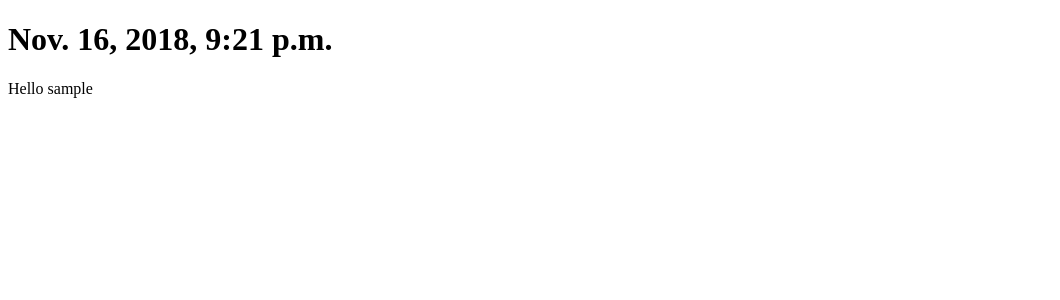
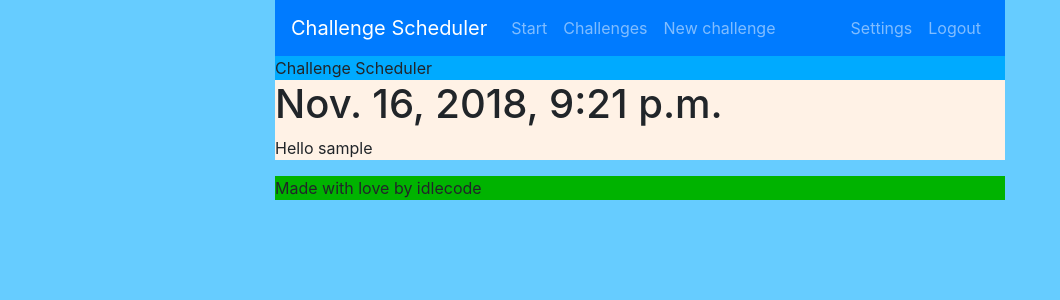
Before and after one commit to idle-code/ChallengeScheduler, a Django app: page / in a window 1280 px wide. Shown: the top 300 px of the page, without its empty margins (0-1060 px from the left). Run offline with Django 3.2, Linux system fonts and the light colour scheme; the visitor is signed in with stand-in values (Sample User, id 1); some libraries are stand-ins or nearby versions.

Commit message:
Add menu bar stub

```diff
--- a/challenge_scheduler/challenge_scheduler/settings.py
+++ b/challenge_scheduler/challenge_scheduler/settings.py
@@ -112,6 +112,7 @@ USE_TZ = True
 # Static files (CSS, JavaScript, Images)
 # https://docs.djangoproject.com/en/2.1/howto/static-files/
 
+STATIC_ROOT = os.path.join(BASE_DIR, "static")
 STATIC_URL = "/static/"
 
 STATICFILES_DIRS = [os.path.join(BASE_DIR, "website", "static")]
--- /dev/null
+++ b/challenge_scheduler/website/static/website/styles/base.css
@@ -0,0 +1,15 @@
+body {
+    background-color: #66ccff;
+}
+
+#header_block {
+    background-color: #00aaff;
+}
+
+#main_block {
+    background-color: #fff2e6;
+}
+
+#footer_block {
+    background-color: #00B300;
+}
--- /dev/null
+++ b/challenge_scheduler/website/templates/website/base.html
@@ -0,0 +1,95 @@
+{% load static %}
+<!doctype html>
+<html lang="en">
+  <head>
+    <!-- Required meta tags -->
+    <meta charset="utf-8">
+    <meta name="viewport" content="width=device-width, initial-scale=1, shrink-to-fit=no">
+
+    <!-- Bootstrap CSS -->
+    <link rel="stylesheet" href="https://stackpath.bootstrapcdn.com/bootstrap/4.1.3/css/bootstrap.min.css" integrity="sha384-MCw98/SFnGE8fJT3GXwEOngsV7Zt27NXFoaoApmYm81iuXoPkFOJwJ8ERdknLPMO" crossorigin="anonymous">
+    <link rel="stylesheet" href="{% static "website/styles/base.css" %}">
+
+    <title>Hello, world!</title>
+  </head>
+  <body>
+    <div class="container">
+        <header>
+            <div class="row">
+                <div class="col-md-8 offset-sm-2 header">
+                    <div id="header_block">
+                        {% block header %}
+                        <nav class="navbar navbar-dark bg-primary navbar-expand-md">
+                            <a class="navbar-brand" href="#">Challenge Scheduler</a>
+                            <button class="navbar-toggler" type="button" data-toggle="collapse" data-target="#main_menu" aria-controls="main_menu" aria-expanded="false" aria-label="Main menu">
+                                <span class="navbar-toggler-icon"></span>
+                            </button>
+                            <div class="collapse navbar-collapse" id="main_menu">
+                                <ul class="navbar-nav w-100">
+                                    <li class="nav-item">
+                                        <a class="nav-link" href="{% url 'home' %}">Start</a>
+                                    </li>
+
+                                    {% if user.is_authenticated %}
+                                    <li class="nav-item">
+                                        <a class="nav-link" href="{% url 'challenge-list' %}">Challenges</a>
+                                    </li>
+                                    <li class="nav-item">
+                                        <a class="nav-link" href="{% url 'challenge-new' %}">New challenge</a>
+                                    </li>
+                                    {% endif %}
+                                </ul>
+                                <ul class="navbar-nav">
+                                {% if user.is_authenticated %}
+                                    <li class="nav-item">
+                                        <a class="nav-link" href="{% url 'account-settings' %}">Settings</a>
+                                    </li>
+                                    <li class="nav-item">
+                                        <a class="nav-link" href="{% url 'account-logout' %}">Logout</a>
+                                    </li>
+                                {% else %}
+                                    <li class="nav-item">
+                                        <a class="nav-link" href="{% url 'account-register' %}">Register</a>
+                                    </li>
+                                    <li class="nav-item">
+                                        <a class="nav-link" href="{% url 'account-login' %}">Login</a>
+                                    </li>
+                                {% endif %}
+                                </ul>
+                            </div>
+                        </nav>
+                        Challenge Scheduler
+                        {% endblock header %}
+                    </div>
+                </div>
+            </div>
+        </header>
+        <main>
+            <div class="row">
+                <div class="col-md-8 offset-sm-2">
+                    <div id="main_block">
+                        {% block main %}
+                        {% endblock main %}
+                    </div>
+                </div>
+            </div>
+        </main>
+        <footer>
+            <div class="row">
+                <div class="col-md-8 offset-sm-2">
+                    <div id="footer_block">
+                        {% block footer %}
+                        Made with love by idlecode
+                        {% endblock footer %}
+                    </div>
+                </div>
+            </div>
+        </footer>
+    </div>
+    <!-- Optional JavaScript -->
+    <!-- jQuery first, then Popper.js, then Bootstrap JS -->
+    <script src="https://code.jquery.com/jquery-3.3.1.slim.min.js" integrity="sha384-q8i/X+965DzO0rT7abK41JStQIAqVgRVzpbzo5smXKp4YfRvH+8abtTE1Pi6jizo" crossorigin="anonymous"></script>
+    <script src="https://cdnjs.cloudflare.com/ajax/libs/popper.js/1.14.3/umd/popper.min.js" integrity="sha384-ZMP7rVo3mIykV+2+9J3UJ46jBk0WLaUAdn689aCwoqbBJiSnjAK/l8WvCWPIPm49" crossorigin="anonymous"></script>
+    <script src="https://stackpath.bootstrapcdn.com/bootstrap/4.1.3/js/bootstrap.min.js" integrity="sha384-ChfqqxuZUCnJSK3+MXmPNIyE6ZbWh2IMqE241rYiqJxyMiZ6OW/JmZQ5stwEULTy" crossorigin="anonymous"></script>
+  </body>
+</html>
--- a/challenge_scheduler/website/templates/website/home.html
+++ b/challenge_scheduler/website/templates/website/home.html
@@ -1,11 +1,5 @@
-<!DOCTYPE html>
-<html lang="en">
-<head>
-    <meta charset="UTF-8">
-    <title>Challenge Scheduler v0.1</title>
-</head>
-<body>
+{% extends "website/base.html" %}
+{% block main %}
     <h1>{{ my_date }}</h1>
     <p>Hello {{ user.username }}</p>
-</body>
-</html>
+{% endblock main %}
--- a/challenge_scheduler/website/urls.py
+++ b/challenge_scheduler/website/urls.py
@@ -1,9 +1,13 @@
 from django.urls import path
 
-from .views import HomeView, LoginView, LogoutView
+from .views import DummyView, HomeView, LoginView, LogoutView
 
 urlpatterns = [
     path("", HomeView.as_view(), name="home"),
-    path("login/", LoginView.as_view(), name="login"),
-    path("logout/", LogoutView.as_view(), name="logout"),
+    path("account/login/", LoginView.as_view(), name="account-login"),
+    path("account/logout/", LogoutView.as_view(), name="account-logout"),
+    path("account/register/", DummyView.as_view(), name="account-register"),
+    path("account/", DummyView.as_view(), name="account-settings"),
+    path("challenges/", DummyView.as_view(), name="challenge-list"),
+    path("challenge/new", DummyView.as_view(), name="challenge-new"),
 ]
--- a/challenge_scheduler/website/views.py
+++ b/challenge_scheduler/website/views.py
@@ -3,6 +3,10 @@ from django.contrib.auth.mixins import LoginRequiredMixin
 from django.contrib.auth.models import User
 from django.http import HttpRequest
 from django.views.generic import RedirectView, TemplateView
+
+
+class DummyView(TemplateView):
+    template_name = "website/home.html"
 
 
 class HomeView(TemplateView, LoginRequiredMixin):
```
Also changed, not shown: challenge_scheduler/website/templates/website/login.html (+4 -12 lines).
